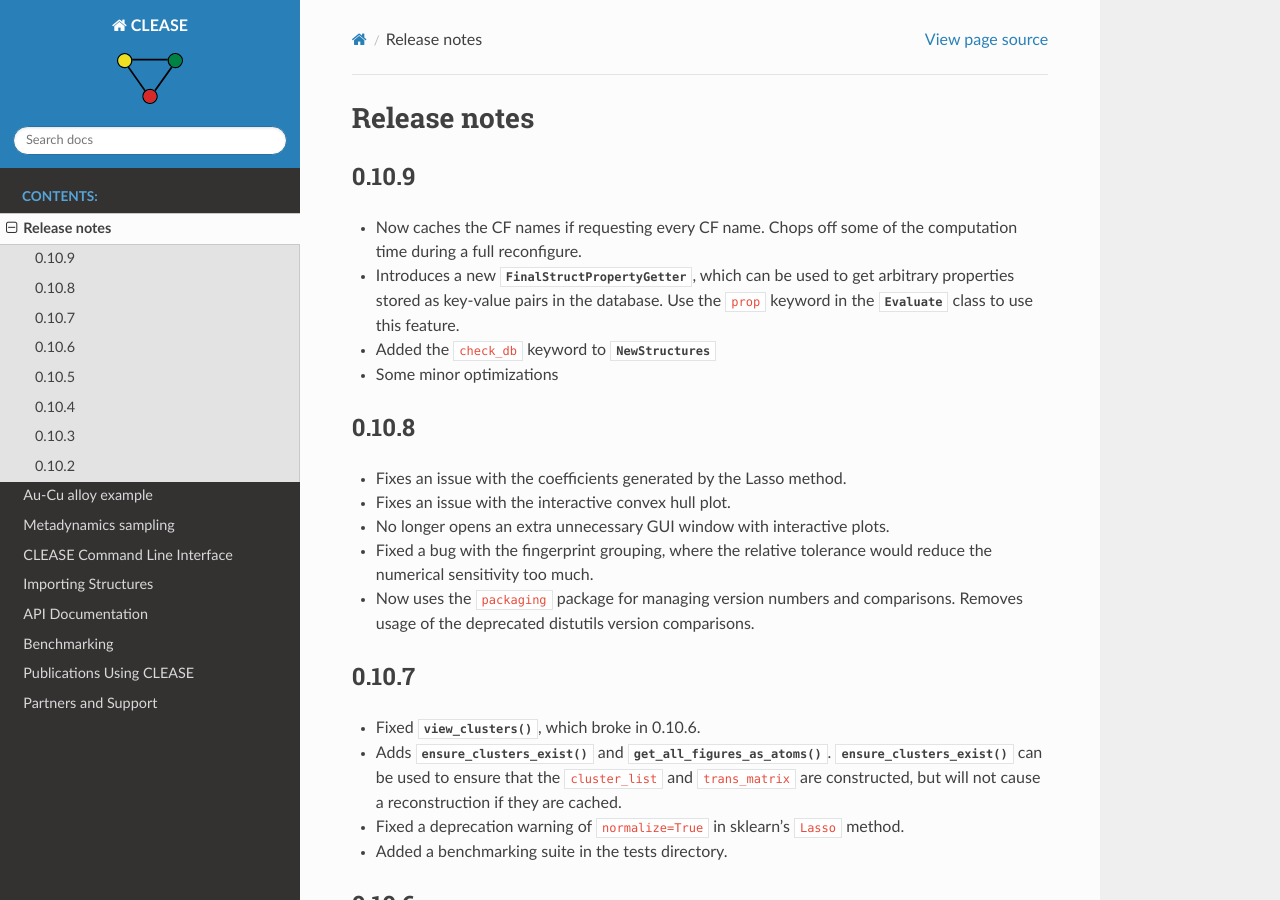
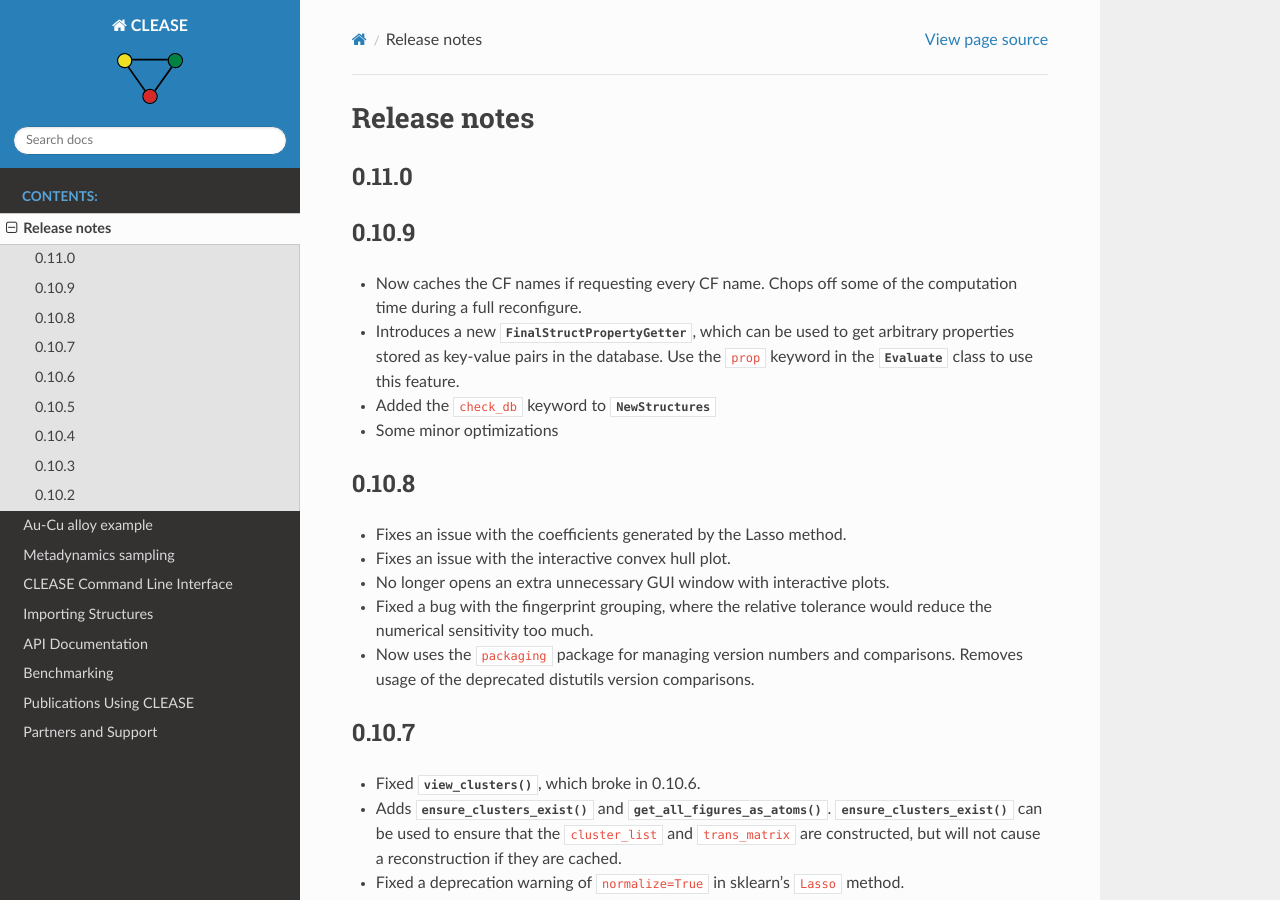
Before and after one commit to wuziqiqiqi/PD, a Sphinx documentation site: the page built from doc/source/releasenotes.rst, in a window 1280 px wide and 900 px high. Built offline with Sphinx 7.4.7 and the Read the Docs theme 2.0.0, drawn with Linux system fonts in a browser that asks for light colours; pages that are not in the unit, such as notebooks, are missing from menus.

Commit message:
Bump version to 0.11.0

```diff
--- a/doc/source/releasenotes.rst
+++ b/doc/source/releasenotes.rst
@@ -3,6 +3,9 @@
 =============
 Release notes
 =============
+
+0.11.0
+=======
 
 0.10.9
 =======
```
Also changed, not shown: 1 other file.
